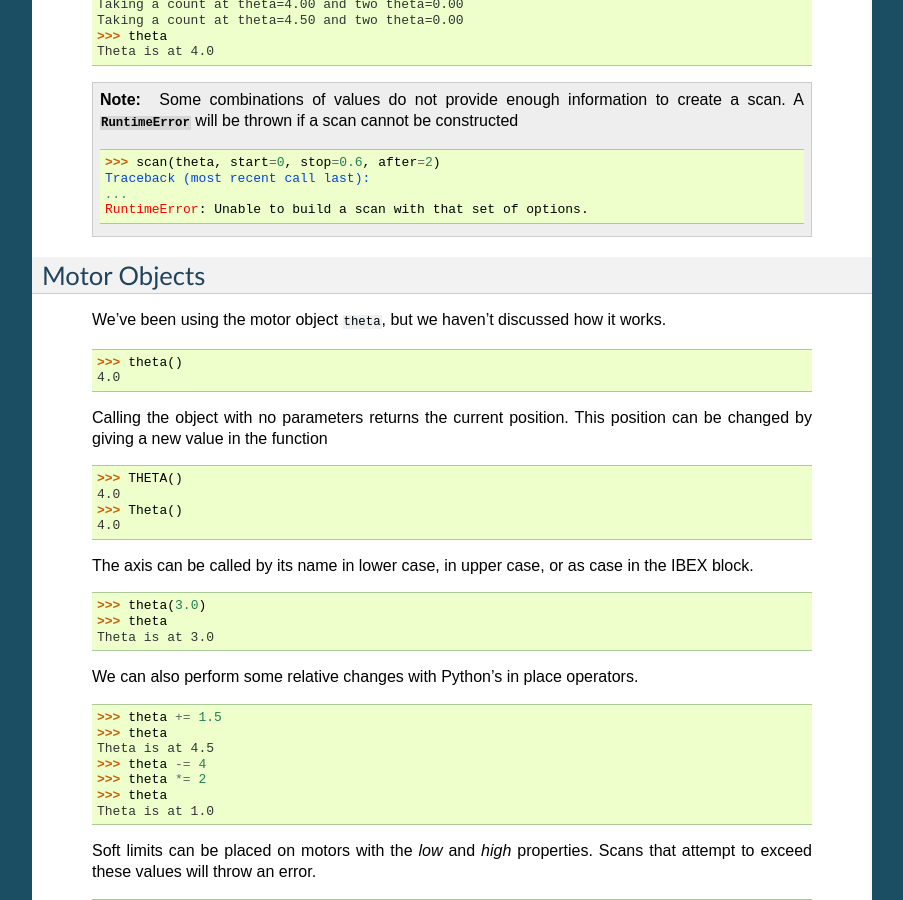
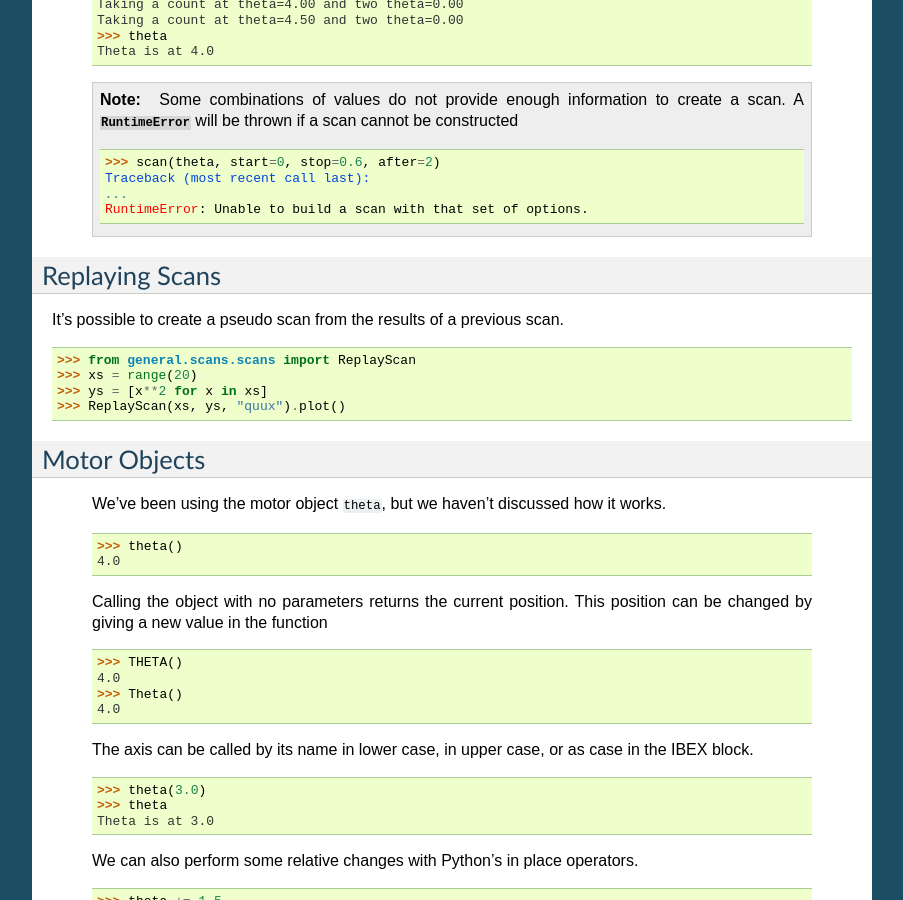
Before and after one commit to ISISNeutronMuon/InstrumentScripts, a Sphinx documentation site: the page built from doc/source/scans/tutorial.rst, in a window 1280 px wide and 900 px high, scrolled down 2533 px. Shown: the whole window, without its empty margins (198-1101 px from the left). Built offline with Sphinx 7.4.7, drawn with Linux system fonts in a browser that asks for light colours.

```diff
--- a/doc/source/scans/tutorial.rst
+++ b/doc/source/scans/tutorial.rst
@@ -152,6 +152,18 @@ Plot Motor Scan
 	    Traceback (most recent call last):
 	    ...
 	    RuntimeError: Unable to build a scan with that set of options.
+
+
+Replaying Scans
+---------------
+
+It's possible to create a pseudo scan from the results of a previous
+scan.
+
+>>> from general.scans.scans import ReplayScan
+>>> xs = range(20)
+>>> ys = [x**2 for x in xs]
+>>> ReplayScan(xs, ys, "quux").plot()
 
 
 Motor Objects
```
Also changed, not shown: 3 other files.
